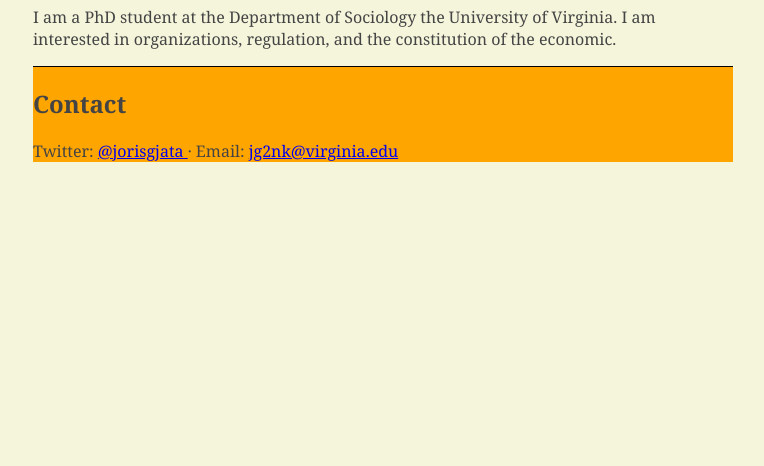
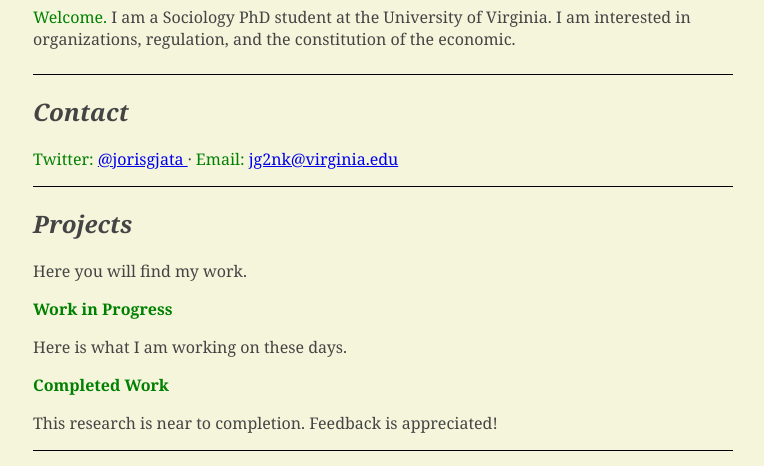
Before and after one commit to jorisgjata/jorisgjata.github.io, a plain HTML site: page index.html in a window 1280 px wide. Shown: the part 80-546 px from the top of the page, without its empty margins (257-1021 px from the left). Drawn offline with Linux system fonts and the light colour scheme.

Commit message:
style content added

```diff
--- a/index.html
+++ b/index.html
@@ -5,14 +5,28 @@
     <title>Joris Gjata</title>
     <link rel="stylesheet" href="style.css">
 </head>
+
 <body>
 
-</body>
 	<h1> Joris Gjata</h1>
-	<p> I am a PhD student at the Department of Sociology the University of Virginia. I am interested in organizations, regulation, and the constitution of the economic.</p>
-</html>
+	<p> <font color="green">Welcome.</font> I am a Sociology PhD student at the University of Virginia. I am interested in organizations, regulation, and the constitution of the economic.</p>
+
+<hr>
 
 <div id="contact">
 	<h2> Contact</h2>
-	<p> Twitter: <a href="https://twitter.com/jorisgjata"> @jorisgjata </a>· Email: <a href="mailto: jg2nk@virginia.edu?subject=Hello!" > jg2nk@virginia.edu </a> </p>
+	<p> <font color="green">Twitter:</font> <a href="https://twitter.com/jorisgjata"> @jorisgjata </a>· <font color="green">Email:</font> <a href="mailto: jg2nk@virginia.edu?subject=Hello!" > jg2nk@virginia.edu </a> </p>
 </div>
+
+<div id="projects">
+	<h2> Projects </h2>
+	<p> Here you will find my work. </p>
+	<h3> <font color="green">Work in Progress</font> </h3>
+	<p> Here is what I am working on these days. </p>
+	<h3> <font color="green">Completed Work </font> </h3>
+	<p> This research is near to completion. Feedback is appreciated!</p>
+</div>
+
+	<h1> Thank you for visiting!</h1>
+</body>
+</html>
--- a/style.css
+++ b/style.css
@@ -15,13 +15,34 @@ body {
 	margin-right: auto;
 	max-width: 700px;
 }
+
+hr {
+border: black;
+}
+
 /* ID selector */
 #contact {
-	background-color: orange;
+	background-color: beige;
 	border-top: 1px solid black;
+	border-bottom: 1px solid black;
 }
 
 /* Descendant Selector */
 #contact h2 {
 	font-size: 150%;
+	font-style: italic;
 }
+
+#projects {
+	border-bottom: 1px solid black;
+	}
+
+#projects h2 {
+	font-size: 150%;
+	font-style: italic;
+}
+
+#projects h3 {
+	font-size: 100%;
+	font-style: normal;
+}
```
